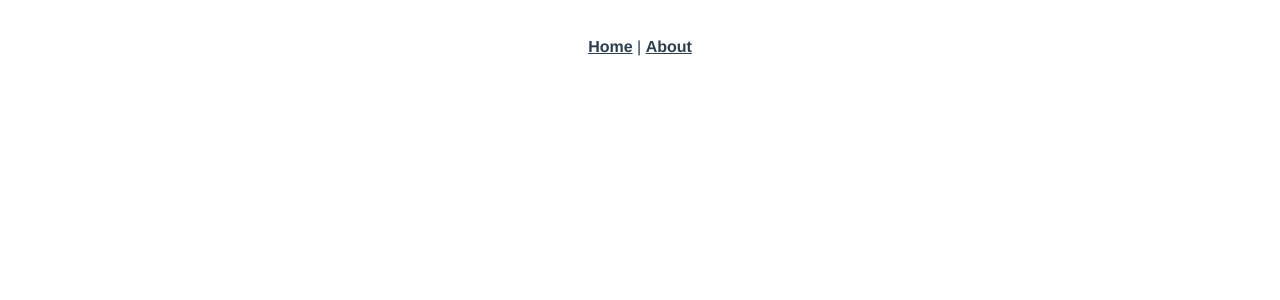
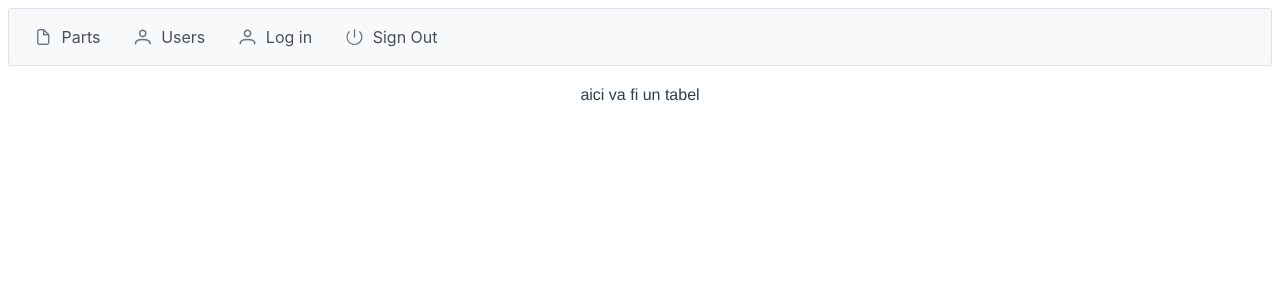
Before and after one commit to StefanLazea/tic-project, a Vue app in the folder frontend/: page /parts in a window 1280 px wide. Before the commit this address had no page. Shown: the top 300 px of the page. Built offline with nearby package versions, Linux system fonts and the light colour scheme.

Commit message:
Setup menu in fe

```diff
--- a/frontend/src/App.vue
+++ b/frontend/src/App.vue
@@ -1,10 +1,43 @@
 <template>
   <div id="nav">
-    <router-link to="/">Home</router-link> |
-    <router-link to="/about">About</router-link>
+    <Menubar :model="items" />
+    <router-view />
   </div>
-  <router-view />
 </template>
+<script>
+import Menubar from "primevue/menubar";
+
+export default {
+  data() {
+    return {
+      items: [
+        {
+          label: "Parts",
+          icon: "pi pi-fw pi-file",
+          to: "/parts"
+        },
+        {
+          label: "Users",
+          icon: "pi pi-fw pi-user",
+          to: "/users"
+        },
+        {
+          label: "Log in",
+          icon: "pi pi-fw pi-user",
+          to: "/stocks"
+        },
+        {
+          label: "Sign Out",
+          icon: "pi pi-fw pi-power-off"
+        }
+      ]
+    };
+  },
+  components: {
+    Menubar
+  }
+};
+</script>
 
 <style>
 #app {
@@ -14,17 +47,4 @@
   text-align: center;
   color: #2c3e50;
 }
-
-#nav {
-  padding: 30px;
-}
-
-#nav a {
-  font-weight: bold;
-  color: #2c3e50;
-}
-
-#nav a.router-link-exact-active {
-  color: #42b983;
-}
 </style>
--- a/frontend/src/components/HelloWorld.vue
+++ b/frontend/src/components/HelloWorld.vue
@@ -1,101 +1,7 @@
 <template>
-  <div class="hello">
-    <h1>{{ msg }}</h1>
-    <p class="lead mt-2">{{ authStatus }}</p>
-    <div class="d-flex my-4 justify-content-center">
-      <button @click="signIn" class="btn btn-outline-primary mx-4">
-        Sign In >
-      </button>
-      <button @click="sendRequest" class="btn btn-outline-success mx-4">
-        Send Request >
-      </button>
-      <button @click="signOut" class="btn btn-outline-danger mx-4">
-        Sign Out >
-      </button>
-    </div>
-    <p class="lead">{{ response }}</p>
-  </div>
+  <div class="hello"></div>
 </template>
 
 <script>
-import axios from "axios";
-import firebase from "firebase";
-
-const client = axios.create({
-  baseURL: "http://localhost:3000",
-  json: true
-});
-
-export default {
-  name: "HelloWorld",
-  data: function() {
-    return {
-      response: "No data yet...",
-      authStatus: "No Auth Status"
-    };
-  },
-  props: {
-    msg: String
-  },
-  methods: {
-    sendRequest() {
-      if (firebase.auth().currentUser) {
-        firebase
-          .auth()
-          .currentUser.getIdToken(true)
-          .then(idToken => {
-            client({
-              method: "get",
-              url: "/",
-              headers: {
-                AuthToken: idToken
-              }
-            })
-              .then(res => {
-                this.response = res.data.message;
-              })
-              .catch(error => {
-                this.response = error;
-              });
-          })
-          .catch(error => {
-            this.response = "Error getting auth token" + error;
-          });
-      } else {
-        client({
-          method: "get",
-          url: "/"
-        })
-          .then(res => {
-            this.response = res.data.message;
-          })
-          .catch(error => {
-            this.response = error;
-          });
-      }
-    },
-    signIn() {
-      firebase
-        .auth()
-        .signInWithEmailAndPassword("dummy@gmail.com", "pass123!")
-        .then(() => {
-          this.authStatus = "Authorized";
-        })
-        .catch(err => {
-          this.authStatus = err;
-        });
-    },
-    signOut() {
-      firebase
-        .auth()
-        .signOut()
-        .then(() => {
-          this.authStatus = "Unauthorized";
-        })
-        .catch(err => {
-          this.authStatus = err;
-        });
-    }
-  }
-};
+export default {};
 </script>
--- a/frontend/src/main.js
+++ b/frontend/src/main.js
@@ -1,10 +1,16 @@
 import { createApp } from "vue";
 import App from "./App.vue";
 import "./registerServiceWorker";
+
+import PrimeVue from "primevue/config";
 import router from "./router";
 import store from "./store";
+import "primevue/resources/themes/saga-blue/theme.css"; //theme
+import "primevue/resources/primevue.min.css"; //core css
+import "primeicons/primeicons.css";
 
 createApp(App)
   .use(store)
   .use(router)
+  .use(PrimeVue, { ripple: true })
   .mount("#app");
--- a/frontend/src/router/index.js
+++ b/frontend/src/router/index.js
@@ -1,5 +1,7 @@
 import { createRouter, createWebHistory } from "vue-router";
 import Home from "../views/Home.vue";
+import Login from "../views/Login.vue";
+import Parts from "../views/Parts.vue";
 
 const routes = [
   {
@@ -10,14 +12,16 @@ const routes = [
   {
     path: "/login",
     name: "Login",
-    component: Home
+    component: Login
+  },
+  {
+    path: "/parts",
+    name: "Parts",
+    component: Parts
   },
   {
     path: "/about",
     name: "About",
-    // route level code-splitting
-    // this generates a separate chunk (about.[hash].js) for this route
-    // which is lazy-loaded when the route is visited.
     component: () =>
       import(/* webpackChunkName: "about" */ "../views/About.vue")
   }
--- a/frontend/src/views/Login.vue
+++ b/frontend/src/views/Login.vue
@@ -0,0 +1,7 @@
+<template>
+  <div class="Login"></div>
+</template>
+
+<script>
+export default {};
+</script>
--- /dev/null
+++ b/frontend/src/views/Parts.vue
@@ -0,0 +1,14 @@
+<template>
+  <div class="Parts">
+    <span> aici va fi un tabel </span>
+  </div>
+</template>
+
+<script>
+export default {};
+</script>
+<style scoped>
+.Parts {
+  margin-top: 20px;
+}
+</style>
```
Also changed, not shown: 1 other file (tests, documents, lock files or other folders).
